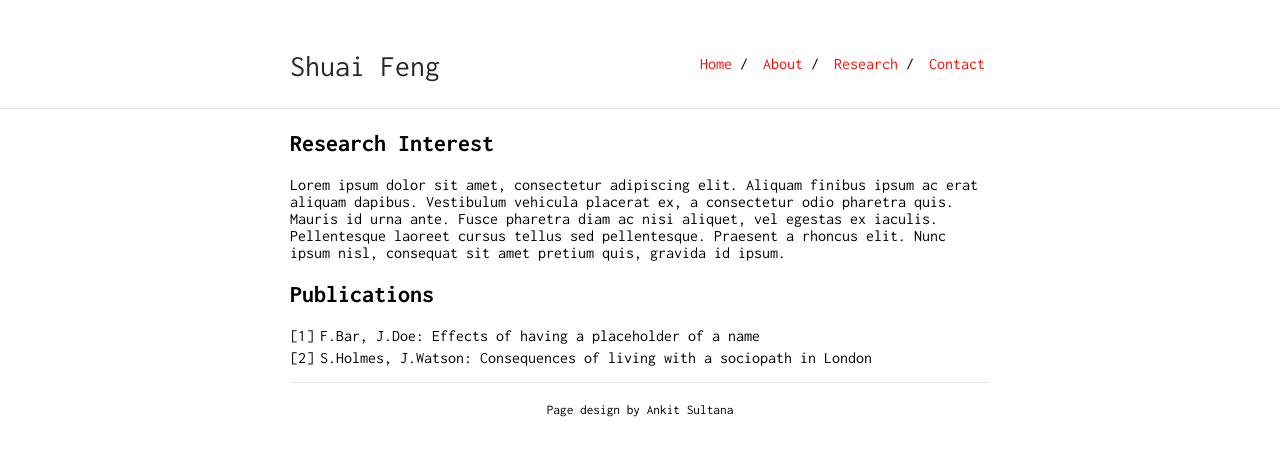
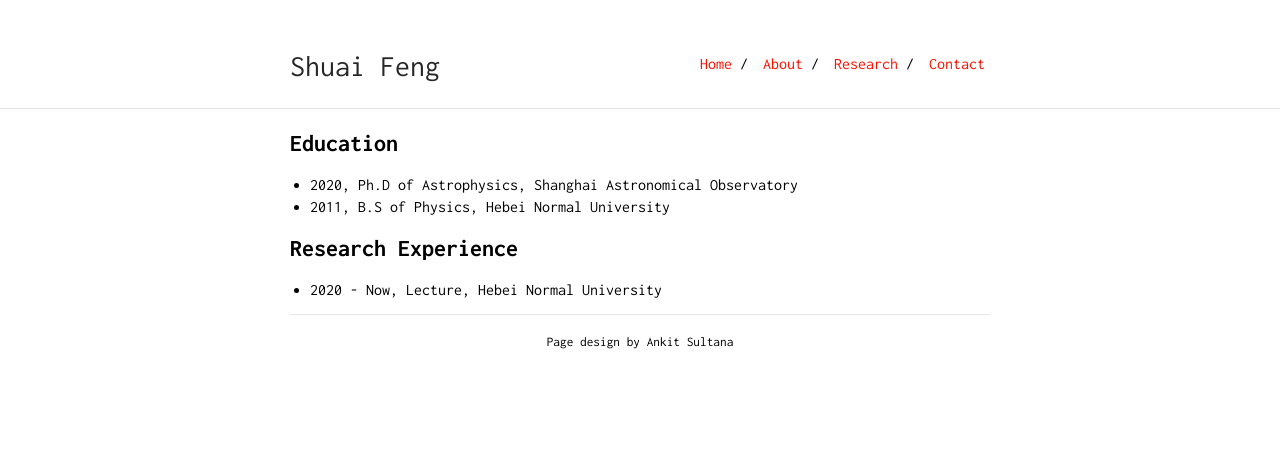
Before and after one commit to fengshuai0210/fengshuai0210.github.io, a Jekyll site: the page built from about.md, in a window 1280 px wide. Shown: the top 456 px of the page. Built offline with Jekyll 4.4.1, drawn with Linux system fonts in a browser that asks for light colours; our own code applies the rules of GitHub Pages for plain Markdown files.

Commit message:
Update about.md

```diff
--- a/about.md
+++ b/about.md
@@ -3,11 +3,11 @@ layout: default
 is_about: true
 ---
 
-## Research Interest
+## Education
 
-Lorem ipsum dolor sit amet, consectetur adipiscing elit. Aliquam finibus ipsum ac erat aliquam dapibus. Vestibulum vehicula placerat ex, a consectetur odio pharetra quis. Mauris id urna ante. Fusce pharetra diam ac nisi aliquet, vel egestas ex iaculis. Pellentesque laoreet cursus tellus sed pellentesque. Praesent a rhoncus elit. Nunc ipsum nisl, consequat sit amet pretium quis, gravida id ipsum.
+* 2020, Ph.D of Astrophysics, Shanghai Astronomical Observatory
+* 2011, B.S of Physics, Hebei Normal University
 
-## Publications
+## Research Experience
 
-1. F.Bar, J.Doe: Effects of having a placeholder of a name
-2. S.Holmes, J.Watson: Consequences of living with a sociopath in London
+* 2020 - Now, Lecture, Hebei Normal University
```
